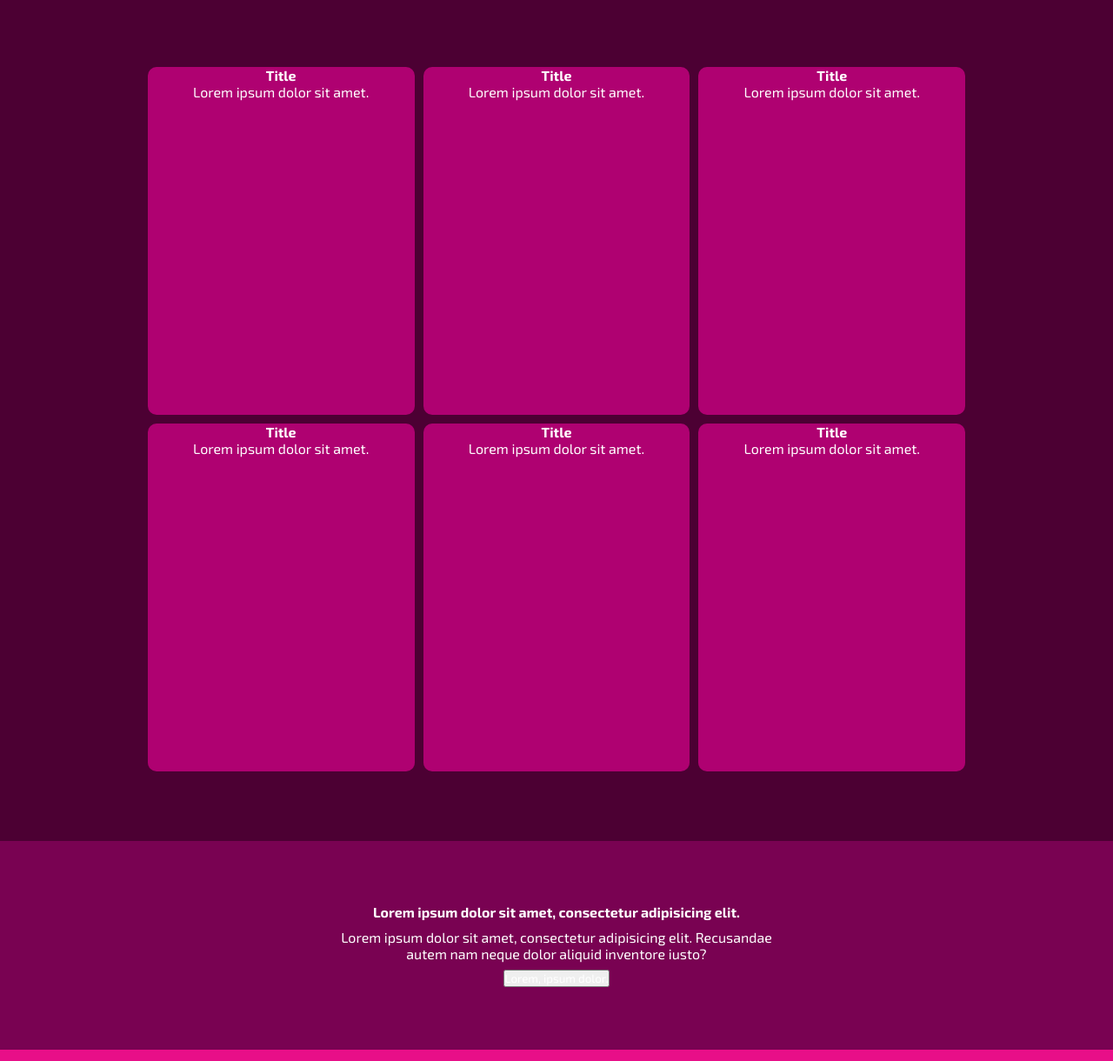
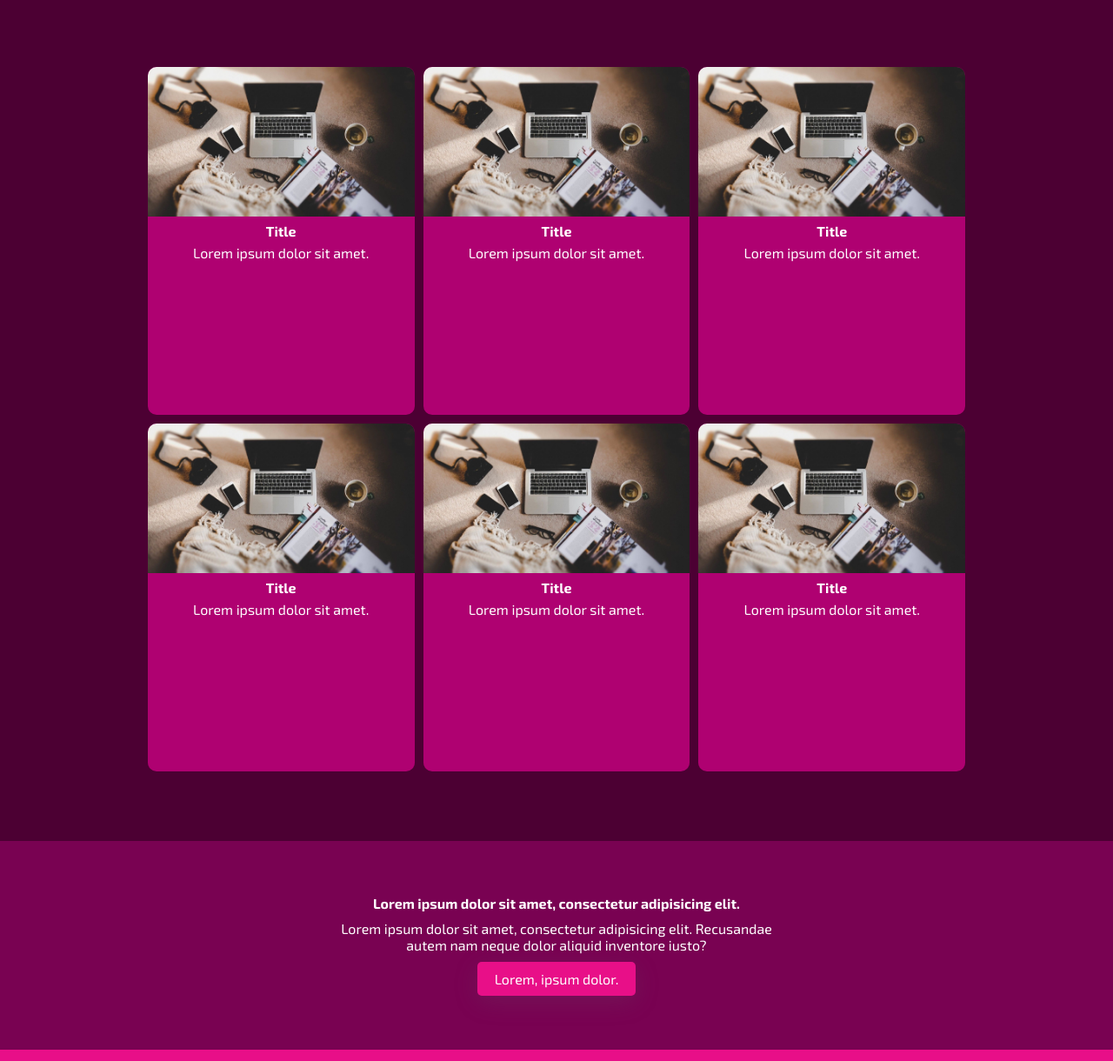
Before and after one commit to Luadih/Web-CLK, a plain HTML site: page index.html in a window 1280 px wide. Shown: the part 643-1863 px from the top of the page at 87% size. Drawn offline with Linux system fonts and the light colour scheme.

Commit message:
Added images to dev cards and finished buttons

```diff
--- a/css/style.css
+++ b/css/style.css
@@ -22,6 +22,7 @@
     justify-content: space-between;
     padding: 1rem;
     background-color: rgba(255, 255, 255, 0.087);
+    z-index: 1;
 }
 
 .header__menu{
@@ -45,7 +46,21 @@
     flex-direction: column;
     text-align: center;
     width: 35%;
-    gap: 0.6rem;
+    gap: 1rem;
+}
+
+.button{
+    padding: 10px 20px;
+    background-color: #E80F88;
+    border: 0;
+    border-radius: 5px;
+    box-shadow: rgba(100, 100, 111, 0.2) 0px 7px 29px 0px;
+}
+
+.button:hover{
+    background-color: #AF0171;
+    color: white;
+    transition-duration: 300ms;
 }
 
 .features{
@@ -79,6 +94,7 @@
 }
 
 .dev__card{
+    overflow: hidden;
     background-color: rgb(175, 1, 113);
     border-radius: 10px;
     width: calc(33% - 10px);
@@ -86,6 +102,13 @@
     display: flex;
     flex-direction: column;
     text-align: center;
+    gap: 0.4rem;
+}
+
+.dev__card:hover{
+    /* background-color: #790252; */
+    filter: brightness(50%);
+    transition-duration: 500ms;
 }
 
 .about{
@@ -106,7 +129,7 @@
 }
 
 .footer{
-    background-color: #E80F88;
+    background-color: #e80f88;
     display: flex;
     justify-content: space-between;
     padding: 1rem;
--- a/index.html
+++ b/index.html
@@ -27,7 +27,7 @@
             <div class="download__main">
                 <h2>CommunityLightKit</h2>
                 <p>Lorem, ipsum dolor sit amet consectetur adipisicing elit. Nobis corrupti facilis dolorem excepturi quidem delectus sed, dolores eaque quam amet incidunt quis quas quisquam aperiam harum! Ipsam voluptates quidem iure.</p>
-                <button class="button--primary" role="button"><a href="#">Download</a></button>
+                <a class="button" href="https://github.com/Luadih/CommunityTextLight/releases/latest">Download</a>
             </div>
         </section>
         <section class="features">
@@ -54,43 +54,43 @@
         </section>
         <section class="dev">
             <div class="dev__main">
-                <div class="dev__card">
-                    <a href="#"></a>
+                <a class="dev__card" href="#">
+                    <img src="./imgs/279563.jpg" alt="">
                     <h4>Title</h4>
                     <p>Lorem ipsum dolor sit amet.</p>
-                </div>
-                <div class="dev__card">
-                    <a href="#"></a>
+                </a>
+                <a class="dev__card" href="#">
+                    <img src="./imgs/279563.jpg" alt="">
                     <h4>Title</h4>
                     <p>Lorem ipsum dolor sit amet.</p>
-                </div>
-                <div class="dev__card">
-                    <a href="#"></a>
+                </a>
+                <a class="dev__card" href="#">
+                    <img src="./imgs/279563.jpg" alt="">
                     <h4>Title</h4>
                     <p>Lorem ipsum dolor sit amet.</p>
-                </div>
-                <div class="dev__card">
-                    <a href="#"></a>
+                </a>
+                <a class="dev__card" href="#">
+                    <img src="./imgs/279563.jpg" alt="">
                     <h4>Title</h4>
                     <p>Lorem ipsum dolor sit amet.</p>
-                </div>
-                <div class="dev__card">
-                    <a href="#"></a>
+                </a>
+                <a class="dev__card" href="#">
+                    <img src="./imgs/279563.jpg" alt="">
                     <h4>Title</h4>
                     <p>Lorem ipsum dolor sit amet.</p>
-                </div>
-                <div class="dev__card">
-                    <a href="#"></a>
+                </a>
+                <a class="dev__card" href="#">
+                    <img src="./imgs/279563.jpg" alt="">
                     <h4>Title</h4>
                     <p>Lorem ipsum dolor sit amet.</p>
-                </div>
+                </a>
             </div>
         </section>
         <section class="about">
             <div class="about__main">
                 <h4>Lorem ipsum dolor sit amet, consectetur adipisicing elit.</h4>
                 <p>Lorem ipsum dolor sit amet, consectetur adipisicing elit. Recusandae autem nam neque dolor aliquid inventore iusto?</p>
-                <button class="button--primary" role="button"><a href="">Lorem, ipsum dolor.</a></button>
+                <a class="button" href="#">Lorem, ipsum dolor.</a>
             </div>
         </section>
         <footer class="footer">
```
Also changed, not shown: imgs/279563.jpg (added).
